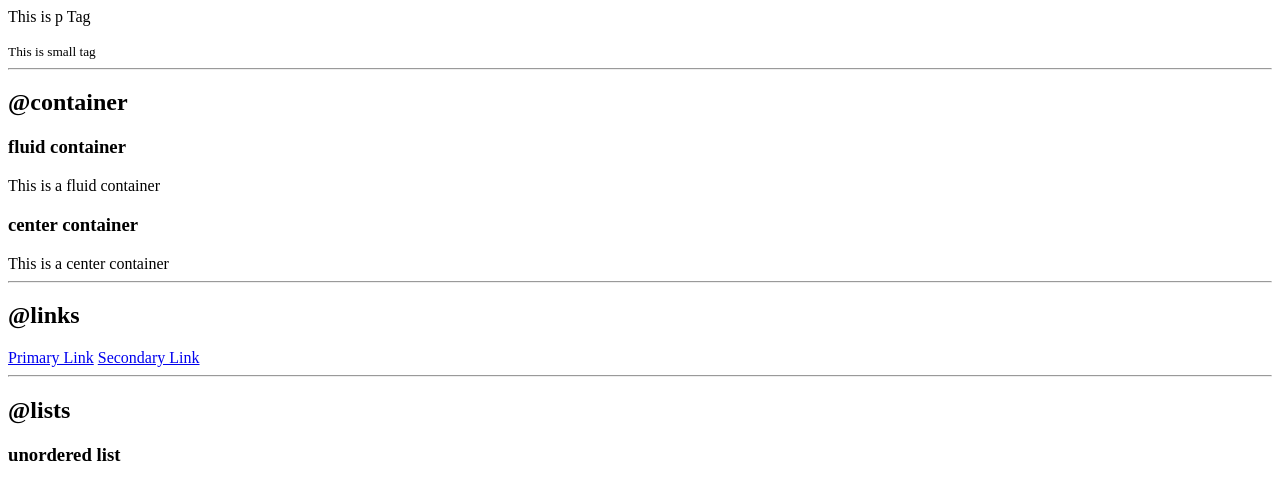
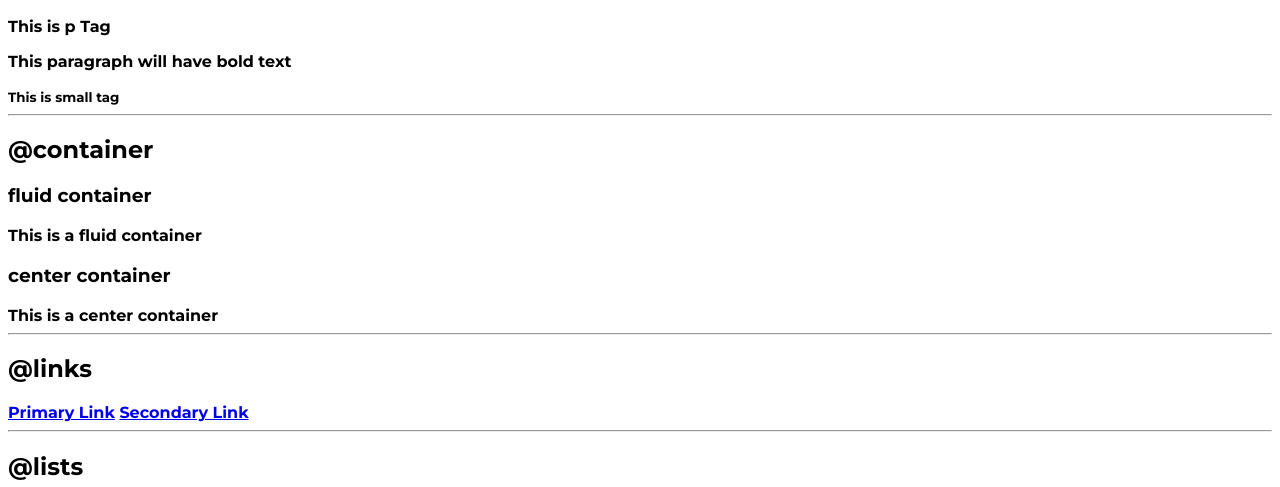
Before and after one commit to vinodgunaga/my-portfolio, a plain HTML site: page index.html in a window 1280 px wide. Shown: the part 282-769 px from the top of the page. Drawn offline with Linux system fonts and the light colour scheme.

Commit message:
adding css

```diff
--- a/index.html
+++ b/index.html
@@ -1,11 +1,14 @@
 <!DOCTYPE html>
 <html lang="en">
+
 <head>
     <meta charset="UTF-8">
     <meta http-equiv="X-UA-Compatible" content="IE=edge">
     <meta name="viewport" content="width=device-width, initial-scale=1.0">
     <title>Component Library</title>
+    <link rel="stylesheet" href="styles.css">
 </head>
+
 <body>
     <h1>Vinod Gunaga's Component Library</h1>
     <P>I am attending a neog camp for learning web development</P>
@@ -17,6 +20,7 @@
     <h1>This is h1 Tag</h1>
     <h2>This is h2 Tag</h2>
     <p>This is p Tag</p>
+    <p>This paragraph will have <strong>bold</strong> text</p>
     <small>This is small tag</small>
 
     <hr>
@@ -117,4 +121,5 @@
     </footer>
 
 </body>
+
 </html>
--- /dev/null
+++ b/styles.css
@@ -0,0 +1,5 @@
+@import url('https://fonts.googleapis.com/css2?family=Montserrat:ital,wght@0,700;1,400&display=swap');
+
+body {
+    font-family: 'Montserrat', sans-serif;
+}
```
